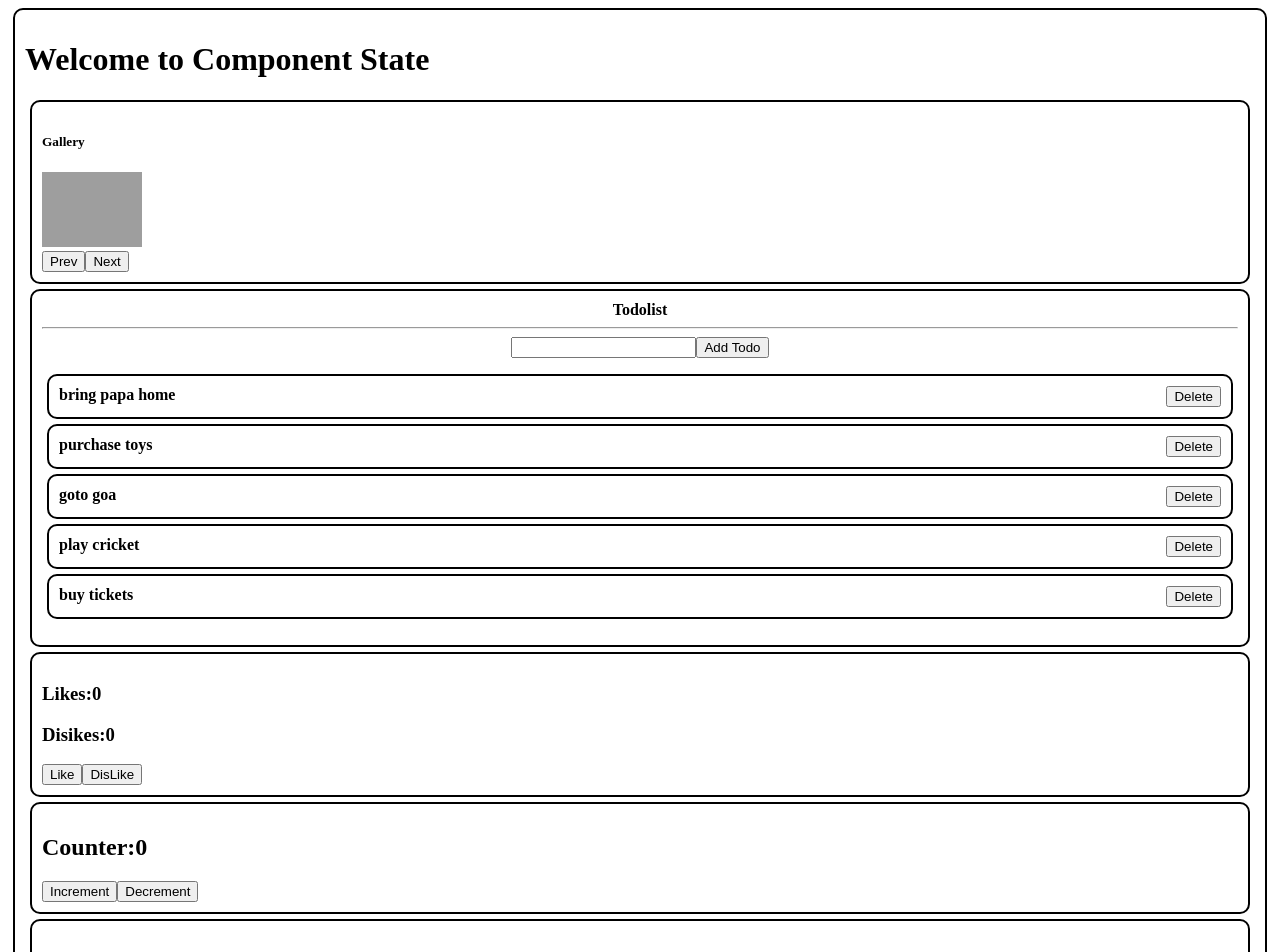
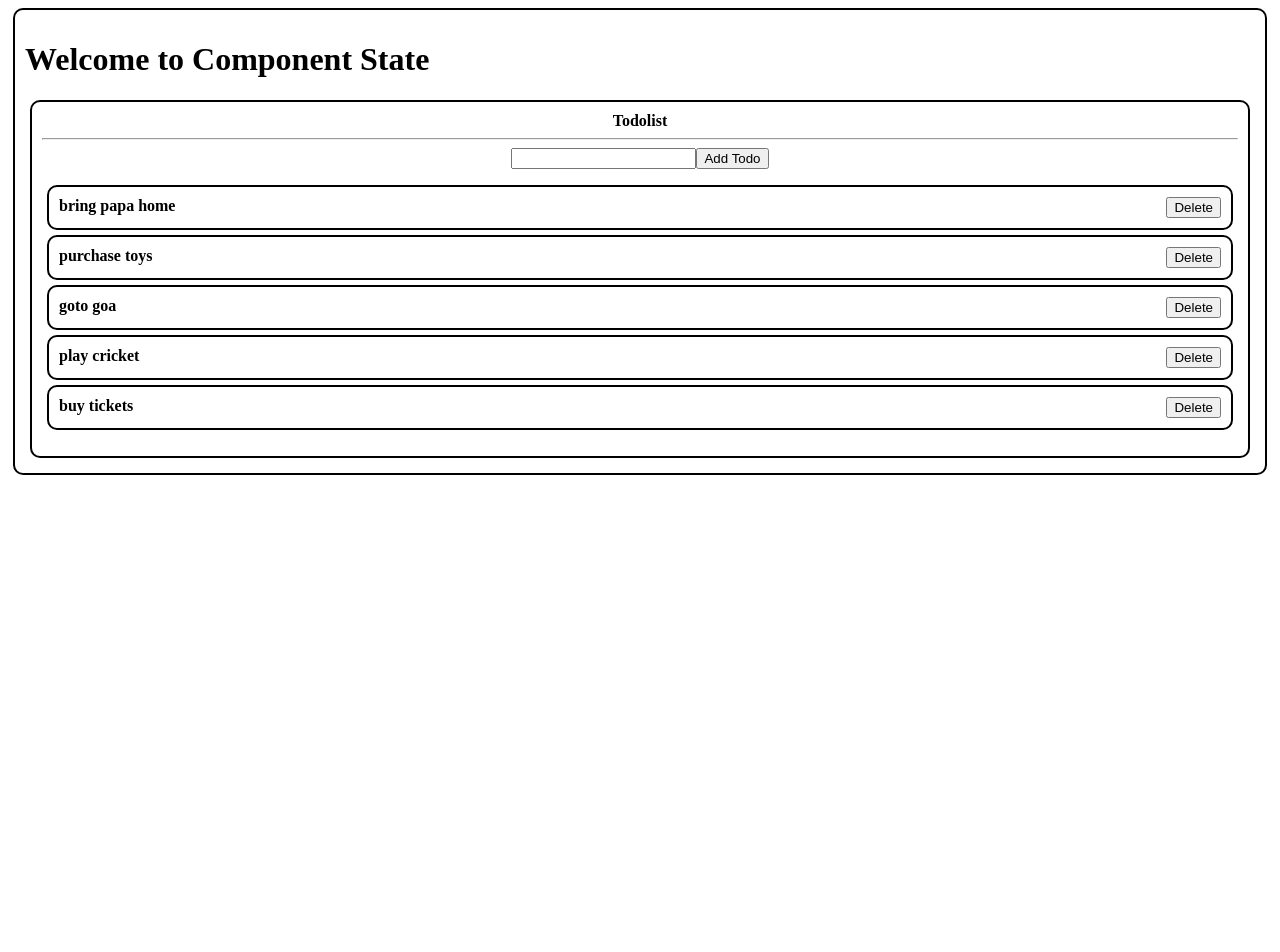
Before and after one commit to edupoly/dl3app, a React (Vite) app: page / in a window 1280 px wide. Shown: the top 952 px of the page. After the commit the page ends 800 px from the top, so only its background shows below. Built offline with nearby package versions, Linux system fonts and the light colour scheme; grey boxes are pictures that could not be loaded.

Commit message:
performanceHooks

```diff
--- a/src/App.jsx
+++ b/src/App.jsx
@@ -1,19 +1,11 @@
-import Counter from "./Counter";
-import Gallery from "./Gallery";
 import "./index.css";
-import LikeDislike from "./LikeDislike";
-import Practice from "./Practice";
 import Todolist from "./Todolist";
 
 function App() {
   return (
     <div className="mybox">
       <h1>Welcome to Component State</h1>
-      <Gallery></Gallery>
       <Todolist></Todolist>
-      <LikeDislike></LikeDislike>
-      <Counter></Counter>
-      <Practice></Practice>
     </div>
   );
 }
--- a/src/Counter.jsx
+++ /dev/null
@@ -1,33 +0,0 @@
-import { useState } from "react";
-
-function Counter() {
-  var [c, setC] = useState(0);
-  function inc() {
-    // c = c + 1;
-    setC(c + 1);
-  }
-  function dec() {
-    setC(c - 1);
-  }
-  return (
-    <div className="mybox">
-      <h2>Counter:{c}</h2>
-      <button
-        onClick={() => {
-          inc();
-        }}
-      >
-        Increment
-      </button>
-      <button
-        onClick={() => {
-          dec();
-        }}
-      >
-        Decrement
-      </button>
-    </div>
-  );
-}
-
-export default Counter;
--- a/src/Gallery.jsx
+++ /dev/null
@@ -1,51 +0,0 @@
-import { useState } from "react";
-
-function Gallery() {
-  var [images, setImages] = useState([
-    "https://upload.wikimedia.org/wikipedia/commons/d/d3/Deepika_Padukone_2025_%281%29.png",
-    "https://upload.wikimedia.org/wikipedia/commons/3/35/Deepika_Padukone_promoting_Chhapaak.jpg",
-    "https://upload.wikimedia.org/wikipedia/commons/b/b6/Deepika_Padukone_Cannes_2018_%28cropped%29.jpg",
-  ]);
-  var [i, setI] = useState(0);
-  function nexImg() {
-    if (i == 2) {
-      setI(0);
-    } else {
-      setI(i + 1);
-    }
-  }
-  function prevImg() {
-    // i--;
-    if (i == 0) {
-      setI(2);
-    } else {
-      setI(i - 1);
-    }
-  }
-  return (
-    <div className="mybox">
-      <h5>Gallery</h5>
-      <img src={images[i]} width="100px" alt="" />
-      <br />
-      <button
-        onClick={() => {
-          prevImg();
-        }}
-      >
-        Prev
-      </button>
-      <button
-        onClick={() => {
-          nexImg();
-        }}
-      >
-        Next
-      </button>
-    </div>
-  );
-}
-
-export default Gallery;
-// state
-//action
-//ui
--- a/src/LikeDislike.jsx
+++ /dev/null
@@ -1,28 +0,0 @@
-import { useState } from "react";
-
-function LikeDislike() {
-  var [likes, setLikes] = useState(0);
-  var [dislikes, setDislikes] = useState(0);
-  return (
-    <div className="mybox">
-      <h3>Likes:{likes}</h3>
-      <h3>Disikes:{dislikes}</h3>
-      <button
-        onClick={() => {
-          setLikes(likes + 1);
-        }}
-      >
-        Like
-      </button>
-      <button
-        onClick={() => {
-          setDislikes(dislikes + 1);
-        }}
-      >
-        DisLike
-      </button>
-    </div>
-  );
-}
-
-export default LikeDislike;
--- a/src/Practice.jsx
+++ /dev/null
@@ -1,24 +0,0 @@
-import { useState } from "react";
-
-function Practice() {
-  var [c, updateC] = useState(100); //useState is a hook//return array of two
-  function abc() {
-    // c = 200;
-    updateC(200);
-    console.log(c);
-  }
-  return (
-    <div className="mybox">
-      <h2>Practice : {c}</h2>
-      <button
-        onClick={() => {
-          abc();
-        }}
-      >
-        Change Cvalue
-      </button>
-    </div>
-  );
-}
-
-export default Practice;
--- a/src/TodoItem.jsx
+++ b/src/TodoItem.jsx
@@ -1,4 +1,14 @@
+import { useEffect, memo } from "react";
+
 function TodoItem(props) {
+  useEffect(() => {
+    console.log("TodoItem Mounted ", props.t);
+  }, []);
+
+  useEffect(() => {
+    console.log("TodoItem Updated ", props.t);
+  });
+
   return (
     <div
       className="mybox"
@@ -18,4 +28,4 @@ function TodoItem(props) {
   );
 }
 
-export default TodoItem;
+export default memo(TodoItem);
--- a/src/Todolist.jsx
+++ b/src/Todolist.jsx
@@ -1,4 +1,4 @@
-import { useState } from "react";
+import { useState, useCallback } from "react";
 import TodoItem from "./TodoItem";
 function Todolist() {
   var [todos, setTodos] = useState([
@@ -9,27 +9,21 @@ function Todolist() {
     "buy tickets",
   ]); //state
   //action
+
   function addTodo() {
-    //adding textbox value into todos array
     var ntd = document.getElementById("d1").value;
-    // todos.push(ntd);//wrong
     setTodos([...todos, ntd]);
   }
-  function deleteTodo(index) {
-    // solution 1
-    var temp = [...todos];
-    temp.splice(index, 1);
-    setTodos([...temp]);
 
-    //soluction 2
+  var deleteTodo = useCallback((index) => {
+    setTodos((ctodos) => {
+      ctodos = ctodos.filter((t, i) => {
+        return i != index;
+      });
+      return [...ctodos];
+    });
+  }, []);
 
-    // setTodos((ctodos) => {
-    //   ctodos = ctodos.filter((t, i) => {
-    //     return i != index;
-    //   });
-    //   return [...ctodos];
-    // });
-  }
   return (
     <div className="mybox" style={{ textAlign: "center" }}>
       <b>Todolist</b>
@@ -44,7 +38,9 @@ function Todolist() {
       </button>
       <ul style={{ padding: "0px" }}>
         {todos.map((todo, i) => {
-          return <TodoItem i={i} t={todo} dTodo={deleteTodo}></TodoItem>;
+          return (
+            <TodoItem i={i} t={todo} dTodo={deleteTodo} key={todo}></TodoItem>
+          );
         })}
       </ul>
     </div>
@@ -55,3 +51,7 @@ export default Todolist;
 // state
 //action
 //UI
+
+//memo
+//useCallback
+//useMemo
```
